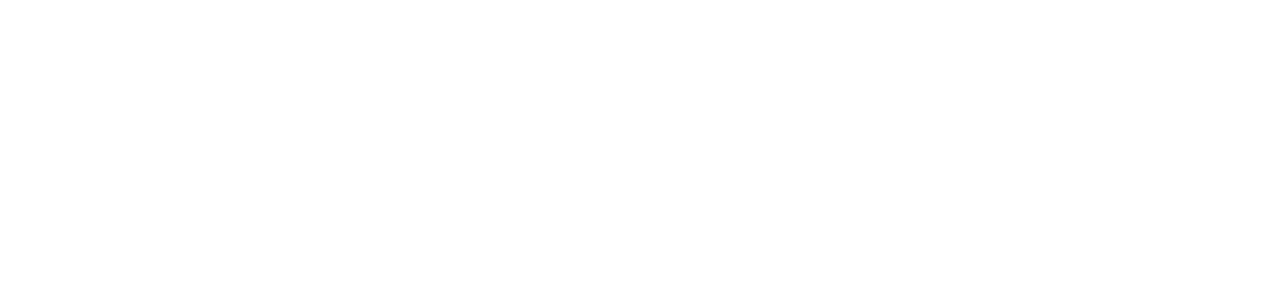
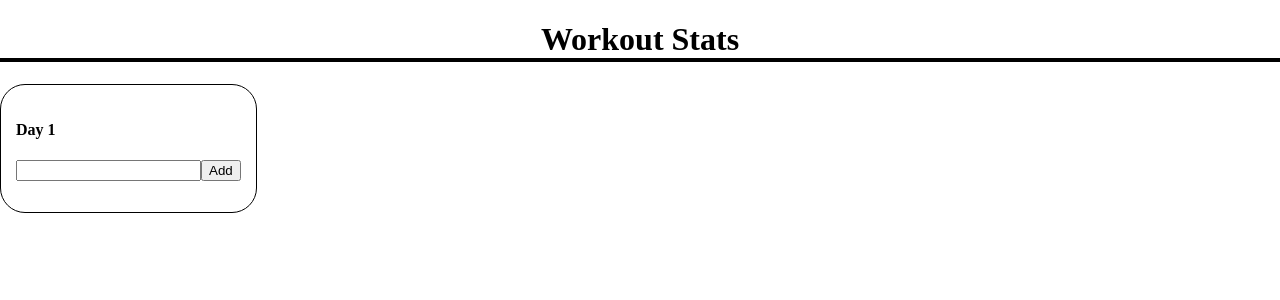
Before and after one commit to EddV99/workout-stats, a React (Vite) app: page / in a window 1280 px wide. Shown: the top 300 px of the page. Built offline with nearby package versions, Linux system fonts and the light colour scheme.

Commit message:
day component keeps track of workouts

```diff
--- a/src/App.tsx
+++ b/src/App.tsx
@@ -1,8 +1,12 @@
 import './App.css'
+import Day from './components/Day/Day'
+import Header from './components/Header/Header'
 
 function App() {
   return (
     <>
+      <Header/>
+      <Day day='1'/>
     </>
   )
 }
--- /dev/null
+++ b/src/components/Day/Day.module.css
@@ -0,0 +1,7 @@
+#day {
+  box-sizing: border-box;
+  border: solid 1px;
+  border-radius: 25px;
+  width: fit-content;
+  padding: 15px;
+}
--- /dev/null
+++ b/src/components/Day/Day.tsx
@@ -0,0 +1,30 @@
+import Styles from "./Day.module.css";
+import { useState } from "react";
+
+function Day({ day }: { day: string }) {
+  const [workout, setWorkout] = useState<string>("");
+  const [workouts, setWorkouts] = useState<string[]>([]);
+
+  const handleButton = () => {
+    setWorkouts([...workouts, workout]);
+    setWorkout("");
+  };
+
+  return (
+    <div id={Styles.day}>
+      <h4>Day {day}</h4>
+      <input
+        value={workout}
+        onChange={(e) => setWorkout(e.target.value)}
+      ></input>
+      <button onClick={handleButton}>Add</button>
+      <ul>
+        {workouts.map((v) => {
+          return <li key={v}>{v}</li>;
+        })}
+      </ul>
+    </div>
+  );
+}
+
+export default Day;
--- /dev/null
+++ b/src/components/Header/Header.module.css
@@ -0,0 +1,8 @@
+#title {
+  box-sizing: border-box;
+
+  padding: 0px;
+  color: black;
+  text-align: center;
+  border-bottom: 1.1mm solid #000000;
+}
--- /dev/null
+++ b/src/components/Header/Header.tsx
@@ -0,0 +1,7 @@
+import Styles from "./Header.module.css";
+
+function Header() {
+  return <h1 id={Styles.title}>Workout Stats</h1>;
+}
+
+export default Header;
```
